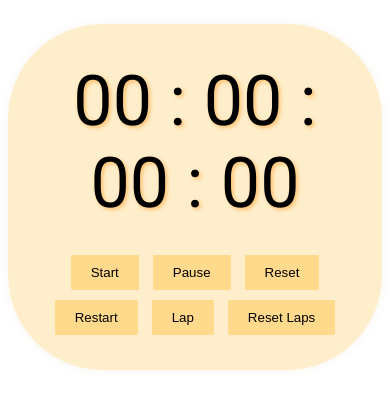
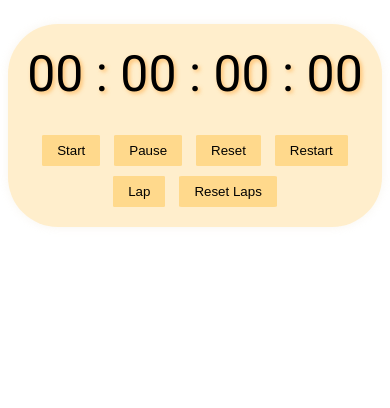
Before and after one commit to httpsumairsaad1/PRODIGY_WD_02, a plain HTML site: page index.html in a window 390 px wide. Drawn offline with Linux system fonts and the light colour scheme.

Commit message:
Update style.css

```diff
--- a/style.css
+++ b/style.css
@@ -50,3 +50,22 @@ body {
 .buttons button:hover{
     background-color: #febc37;
 }
+@media screen and (min-width: 768px) {
+    .container {
+        max-width: 800px;
+    }
+}
+
+/* For smaller screens like mobile phones */
+@media screen and (max-width: 767px) {
+    .container {
+        padding: 15px;
+        border-radius: 50px;
+    }
+    .timer-Display {
+        font-size: 50px;
+    }
+    .buttons button {
+        padding: 8px 15px;
+    }
+}
```
